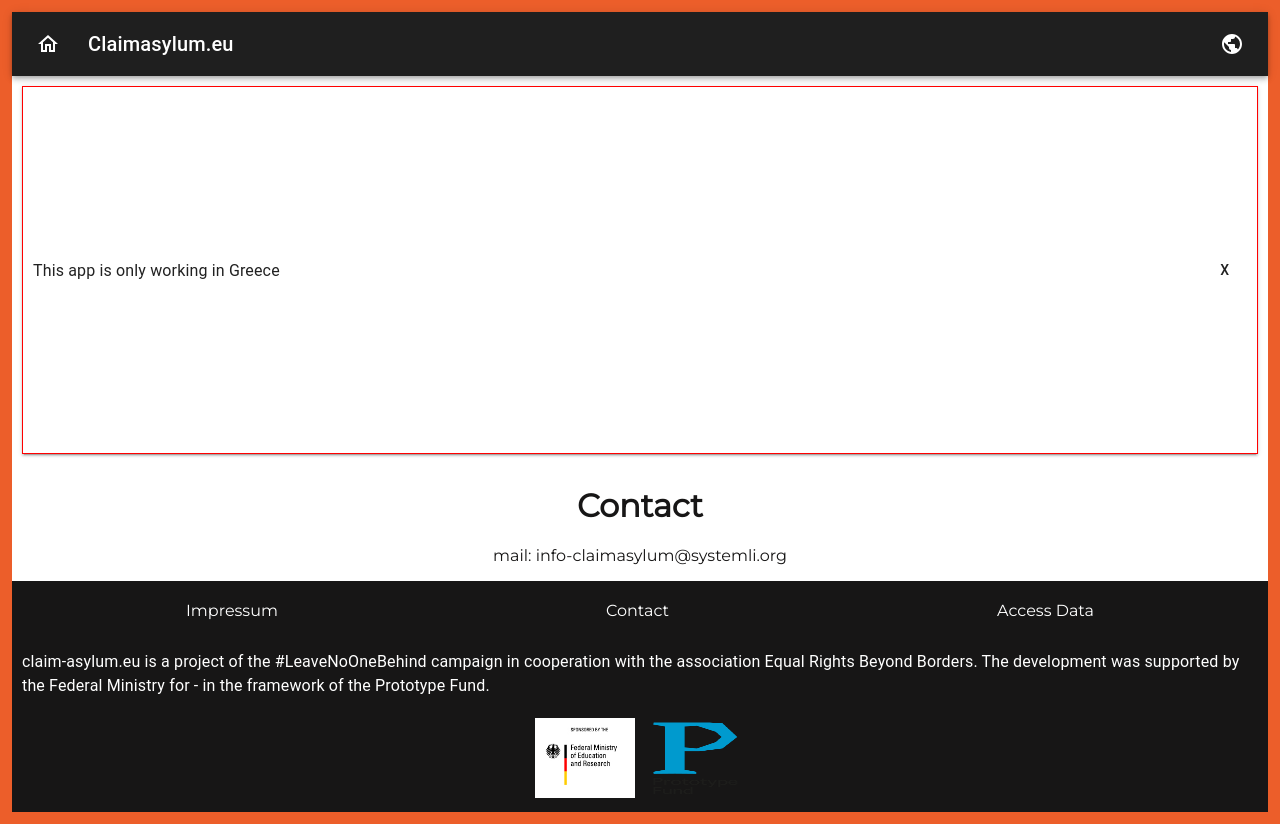
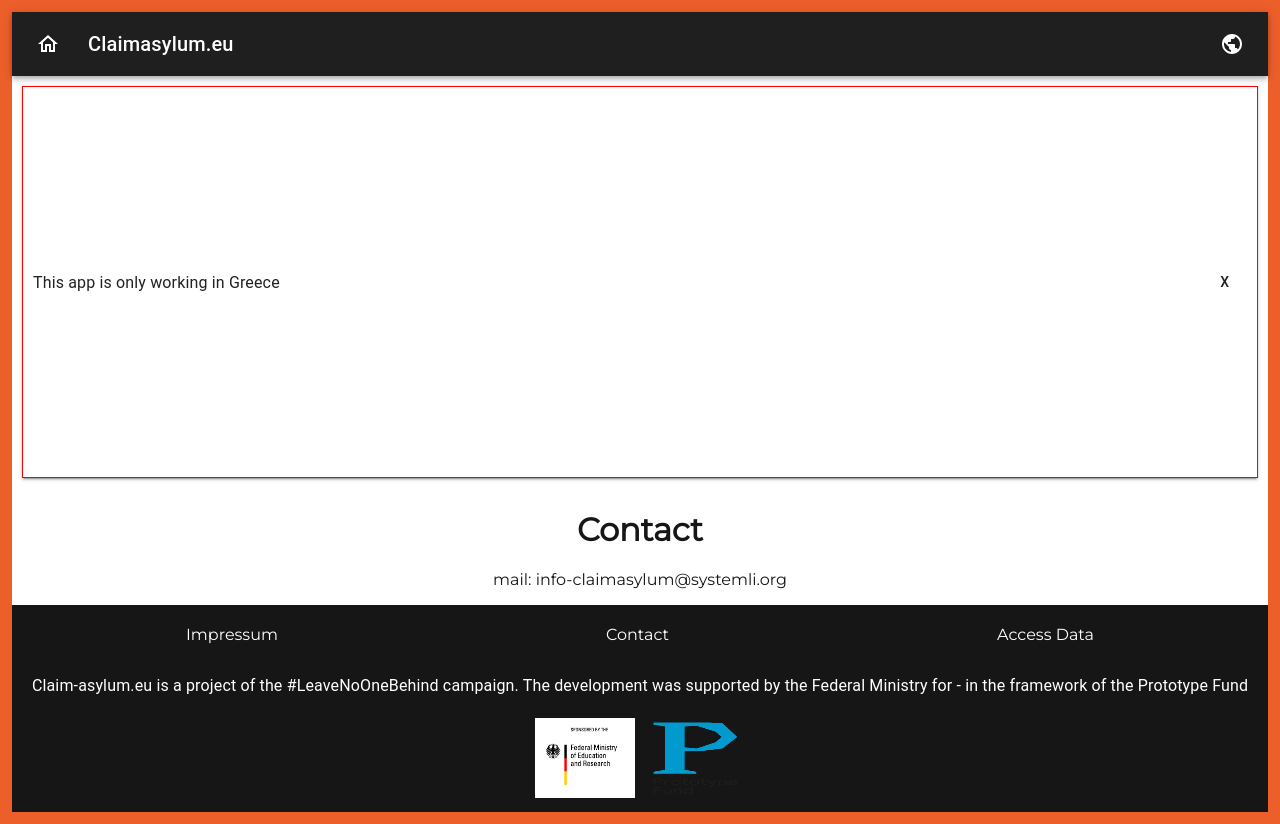
Before and after one commit to civilmrcc/claimasylum, a React (Create React App) app in the folder frontend/: page /contact in a window 1280 px wide. Built offline with nearby package versions, Linux system fonts and the light colour scheme.

Commit message:
update-footer-text

```diff
--- a/frontend/src/components/General/Footer.js
+++ b/frontend/src/components/General/Footer.js
@@ -1,6 +1,6 @@
 import React from "react";
 import { Link } from "react-router-dom";
-import { useTranslation } from 'react-i18next';
+import { useTranslation,Trans } from 'react-i18next';
 import Typography from "@mui/material/Typography";
 
 const Footer = () => {
@@ -15,7 +15,10 @@ const Footer = () => {
         </div>
         <div className="footer__logos">
           <Typography >
-          {t('FooterText')}
+          <Trans i18nKey="FooterText">
+            Claim-asylum.eu is a project of the <a href='https://lnob.net/' target='_blank'>#LeaveNoOneBehind</a> campaign. The development was supported by the Federal Ministry for - in the framework of the <a href='https://prototypefund.de/' target='_blank'>Prototype Fund</a>
+          </Trans>
+
           </Typography>
           <div>
             <img src="./Logos/BMBF_RGB_Gef_L_e-1.jpg" />
--- a/frontend/src/data/language/arabic.js
+++ b/frontend/src/data/language/arabic.js
@@ -32,7 +32,7 @@ const arabic = {
     "ContactValue":"info-claimasylum@systemli.org البريد الالكتروني: ",
     "Access Data":"استرداد البيانات:",
     "AccessDataValue":" إذا كنت ترغب في استرداد بياناتك ، فاكتب بريدًا إلكترونيًا باسمك الى data-claimasylum@systemli.org حتى يتمكن فريقنا من الاتصال بك.",
-    "FooterText":"claim-asylum.eu هو مشروع من حملة #LeaveNoOneBehind بالتعاون مع جمعية Equal Rights Beyond Borders. تم دعم التطوير من قبل الوزارة الاتحادية في إطار صندوق النموذج الأولي.",
+    "FooterText":"Claim-asylum.eu هو مشروع تابع لحملة #LeaveNoOneBehind. تم دعم التطوير من قبل الوزارة الاتحادية - في إطار صندوق النموذج الأولي.",
     "Code":"Code",
     "access_data":"ملفك الشخصي: ",
     "last_name":"Surname",
--- a/frontend/src/data/language/english.js
+++ b/frontend/src/data/language/english.js
@@ -30,7 +30,7 @@ const english = {
     "ContactValue":"mail: info-claimasylum@systemli.org",
     "Access Data":"Access Data",
     "AccessDataValue":"If you want to retrieve your data, write an email with your name to:\n\n'data-claimasylum@systemli.org'\n\nso that our team can get in touch with you.",
-    "FooterText":"claim-asylum.eu is a project of the #LeaveNoOneBehind campaign in cooperation with the association Equal Rights Beyond Borders. The development was supported by the Federal Ministry for - in the framework of the Prototype Fund.",
+    "FooterText":"Claim-asylum.eu is a project of the <1>#LeaveNoOneBehind</1> campaign. The development was supported by the Federal Ministry for - in the framework of the <3>Prototype Fund</3>",
     "Code":"Code",
     "access_data":"Access Data",
     "last_name":"Surname",
--- a/frontend/src/data/language/french.js
+++ b/frontend/src/data/language/french.js
@@ -32,7 +32,7 @@ const french = {
     "ContactValue":"mail: info-claimasylum@systemli.org",
     "Access Data":"Récupération des données",
     "AccessDataValue":"Si vous voulez récupérer vos données, écrivez un email avec votre nom à data-claimasylum@systemli.org pour que notre équipe puisse vous contacter.    ",
-    "FooterText":"claim-asylum.eu est un projet de la campagne #LeaveNoOneBehind en coopération avec l'association Equal Rights Beyond Borders. Le développement a été soutenu par le ministère fédéral pour - dans le cadre du Fonds Prototype. ",
+    "FooterText":"Claim-asylum.eu est un projet de la campagne <1>#LeaveNoOneBehind</1>. Le développement a été soutenu par le ministère fédéral pour - dans le cadre du <3>Fonds Prototype</3>.",
     "Code":"Code",
     "access_data":"Access Data",
     "last_name":"Nom de famille",
--- a/frontend/src/data/language/persian.js
+++ b/frontend/src/data/language/persian.js
@@ -31,7 +31,7 @@ const persian = {
     "ContactValue":" پست الکترونیکی: info-claimasylum@systemli.org",
     "Access Data":" پروفایل شما:",
     "AccessDataValue":"   لطفاً یک رمز عبور انتخاب کنید تا بتوانید اطلاعات خود را بعداً با استفاده از شماره تلفن یا آدرس ایمیل خود بازیابی کنید. دکمه ‘ذخیره فرم در سرور’ اگر نمی خواهید بلافاصله درخواست پناهندگی خود را ارسال کنید، می توانید اطلاعات خود را در اینجا در سرور ذخیره کنید.  سپس می توانید در هر زمان وارد شوید و درخواست پناهندگی خود را ارسال کنید.",
-    "FooterText":"#LeaveNoOneBehind کمپین با همکاری سازمان Equal Rights Beyond Borders  بوده است این دستاورد توسط وزارت فدرال در چارچوپ بودجه اولیه پشتیبانی میشود.",
+    "FooterText":"Claim-asylum.eu پروژه ای از کمپین #LeaveNoOneBehind است. این توسعه توسط وزارت فدرال برای - در چارچوب صندوق نمونه اولیه پشتیبانی شد.",
     "Code":"کد را وارد کنید",
     "last_name":"نام خانوادگی",
     "Image":"Image",
--- a/frontend/src/data/language/somali.js
+++ b/frontend/src/data/language/somali.js
@@ -31,7 +31,7 @@ const french = {
     "ContactValue":"mail: info-claimasylum@systemli.org",
     "Access Data":"Profilekaaga",
     "AccessDataValue":"Hadii aad rabto inaad dib uhesho xogtaada waxaad email uu magacaaga kuqoran yahay kudiri kartaa cinwaankan data-claimasylum@systemli.org si kooxdeena ay kuulasoo xiriiraan.",
-    "FooterText":"claim-asylum.eu waa mashruuca ololaha lamagac bahay #LeaveNoOneBehind oo ah qofna yaan laga tagin mashruucaas oo ay iska kaashanayaan ururka layiraahdo Equal Rights Beyond Borders. \n Horumarintiisa waxaa gacan kagaystey wasaarada federaalka- iyadoo laraacayo nidaamka Sanduuqa Prototype.",
+    "FooterText":"Claim-asylum.eu waa mashruuc ololaha <1>#LeaveNoOneBehind</1>. Horumarinta waxaa taageeray Wasaaradda Federaalka ee - qaab-dhismeedka <3>Sanduuqa Prototype.</3>",
     "Code":"Koodhka",
     "access_data":"Dib uhel Xogta",
     "last_name":"Magaca Qoyska",
--- a/frontend/src/data/language/turkey.js
+++ b/frontend/src/data/language/turkey.js
@@ -29,7 +29,7 @@ const turkish = {
     "ContactValue":"mail: info-claimasylum@systemli.org",
     "Access Data":"Access Data",
     "AccessDataValue":"If you want to retrieve your data, write an email with your name to:\n\n'data-claimasylum@systemli.org'\n\nso that our team can get in touch with you.",
-    "FooterText":"claim-asylum.eu is a project of the #LeaveNoOneBehind campaign in cooperation with the association Equal Rights Beyond Borders. The development was supported by the Federal Ministry for - in the framework of the Prototype Fund.",
+    "FooterText":"Claim-asylum.eu <1>#LeaveNooneBehind</1> kampanyasının bir projesidir. Geliştirilmesi, <3>prototip fonunun</3> bir parçası olarak Federal Bakanlık tarafından desteklendi.",
     "Code":"Code",
     "access_data":"Access Data",
     "last_name":"Surname",
```
